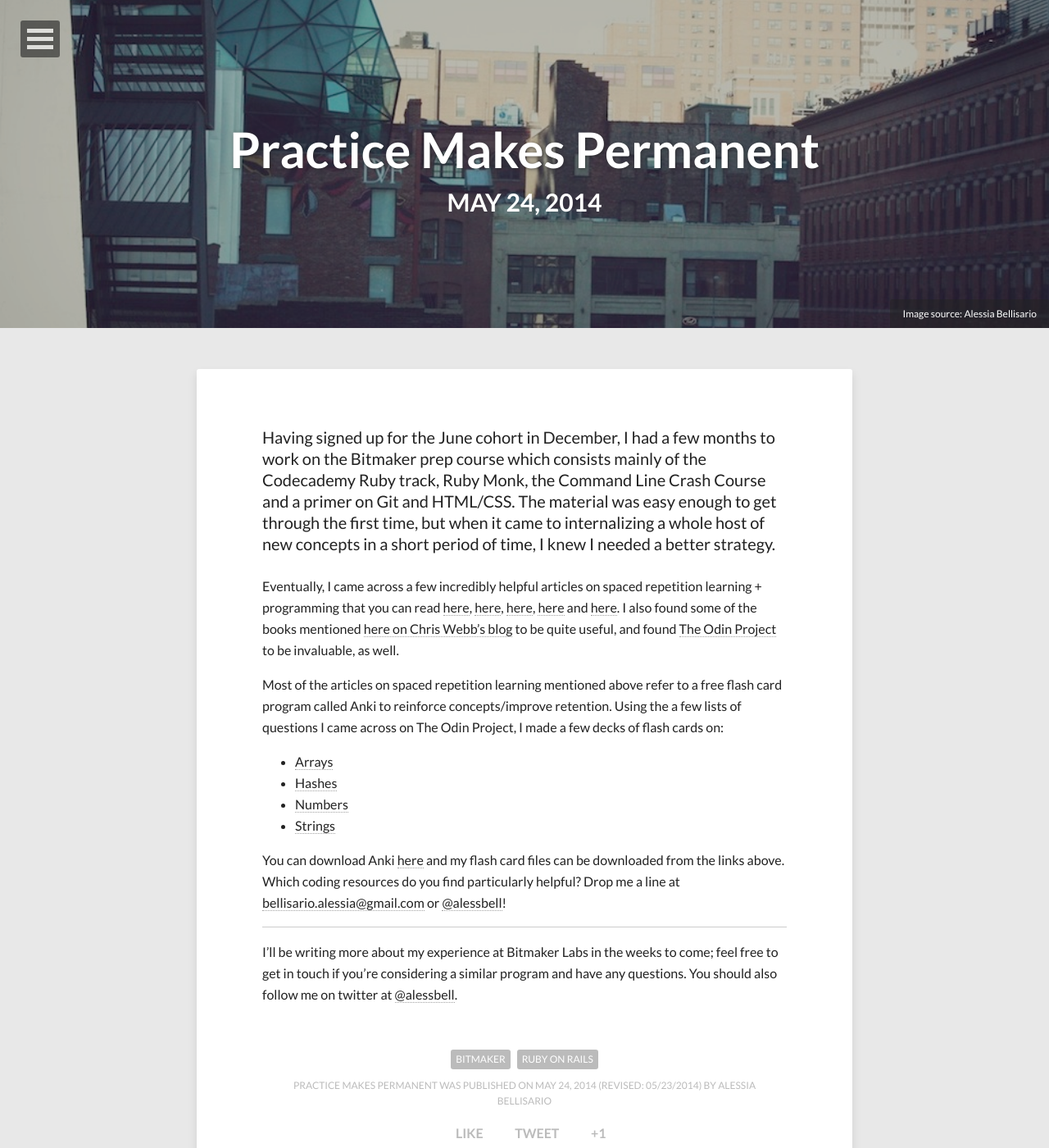
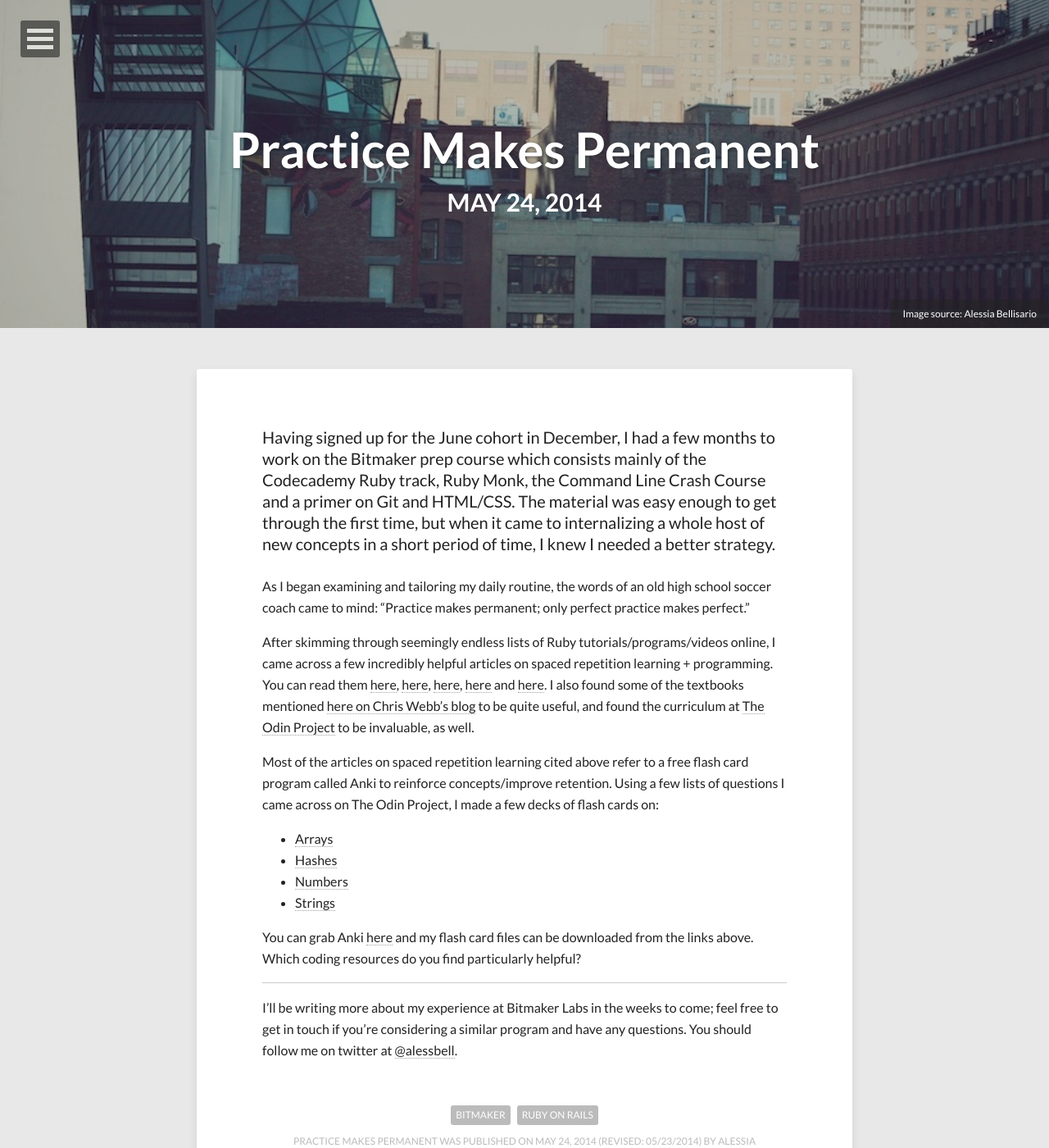
Before and after one commit to alessbell/alessbell.github.io-archive, a Jekyll site: the page built from _posts/2014-05-24-practice-makes-permanent.md, in a window 1280 px wide and 1400 px high. Shown: the whole window at 82% size. Built offline with Jekyll 4.4.1, drawn with Linux system fonts in a browser that asks for light colours; nearby versions of some CDN libraries; comment, search, counter and statistics services are not loaded.

Commit message:
Updated Post

```diff
--- a/_posts/2014-05-24-practice-makes-permanent.md
+++ b/_posts/2014-05-24-practice-makes-permanent.md
@@ -1,7 +1,7 @@
 ---
 layout: post
 title: "Practice Makes Permanent"
-description: "Spaced repetition learning and programming."
+description: "Spaced repetition learning and Ruby on Rails."
 tags: [Bitmaker, Ruby on Rails]
 modified: 2014-05-23
 image:
@@ -14,17 +14,19 @@ share: true
 
 Having signed up for the June cohort in December, I had a few months to work on the Bitmaker prep course which consists mainly of the Codecademy Ruby track, Ruby Monk, the Command Line Crash Course and a primer on Git and HTML/CSS. The material was easy enough to get through the first time, but when it came to internalizing a whole host of new concepts in a short period of time, I knew I needed a better strategy.
 
-Eventually, I came across a few incredibly helpful articles on spaced repetition learning + programming that you can read [here](https://medium.com/medium-redef/5481606b087a), [here](http://sivers.org/srs), [here](http://www.supermemo.com/articles/20rules.htm), [here](http://www.jackkinsella.ie/2011/12/05/janki-method.html) and [here](http://www.supermemo.com/articles/20rules.htm). I also found some of the books mentioned [here on Chris Webb's blog](http://blog.mediumequalsmessage.com/6-best-learning-ruby-books) to be quite useful, and found [The Odin Project](http://www.theodinproject.com/) to be invaluable, as well.
+As I began examining and tailoring my daily routine, the words of an old high school soccer coach came to mind: "Practice makes permanent; only perfect practice makes perfect."
 
-Most of the articles on spaced repetition learning mentioned above refer to a free flash card program called Anki to reinforce concepts/improve retention. Using the a few lists of questions I came across on The Odin Project, I made a few decks of flash cards on:
+After skimming through seemingly endless lists of Ruby tutorials/programs/videos online, I came across a few incredibly helpful articles on spaced repetition learning + programming. You can read them [here](https://medium.com/medium-redef/5481606b087a), [here](http://sivers.org/srs), [here](http://www.supermemo.com/articles/20rules.htm), [here](http://www.jackkinsella.ie/2011/12/05/janki-method.html) and [here](http://www.supermemo.com/articles/20rules.htm). I also found some of the textbooks mentioned [here on Chris Webb's blog](http://blog.mediumequalsmessage.com/6-best-learning-ruby-books) to be quite useful, and found the curriculum at [The Odin Project](http://www.theodinproject.com/) to be invaluable, as well.
+
+Most of the articles on spaced repetition learning cited above refer to a free flash card program called Anki to reinforce concepts/improve retention. Using a few lists of questions I came across on The Odin Project, I made a few decks of flash cards on:
 
 - [Arrays](https://github.com/alessbell/alessbell.github.io/blob/master/flash%20cards/Arrays.apkg?raw=true)
 - [Hashes](https://github.com/alessbell/alessbell.github.io/blob/master/flash%20cards/Hashes.apkg?raw=true)
 - [Numbers](https://github.com/alessbell/alessbell.github.io/blob/master/flash%20cards/Numbers.apkg?raw=true)
 - [Strings](https://github.com/alessbell/alessbell.github.io/blob/master/flash%20cards/Strings.apkg?raw=true)
 
-You can download Anki [here](http://ankisrs.net/) and my flash card files can be downloaded from the links above. Which coding resources do you find particularly helpful? Drop me a line at <bellisario.alessia@gmail.com> or [@alessbell](http://twitter.com/alessbell)!
+You can grab Anki [here](http://ankisrs.net/) and my flash card files can be downloaded from the links above. Which coding resources do you find particularly helpful?
 
 
 ***
-I'll be writing more about my experience at Bitmaker Labs in the weeks to come; feel free to get in touch if you're considering a similar program and have any questions. You should also follow me on twitter at [@alessbell](http://www.twitter.com/alessbell).
+I'll be writing more about my experience at Bitmaker Labs in the weeks to come; feel free to get in touch if you're considering a similar program and have any questions. You should follow me on twitter at [@alessbell](http://www.twitter.com/alessbell).
```
Also changed, not shown: about.md (+1 -1 lines).
